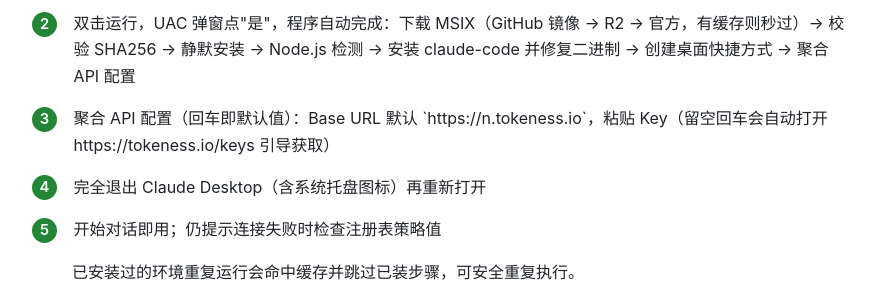
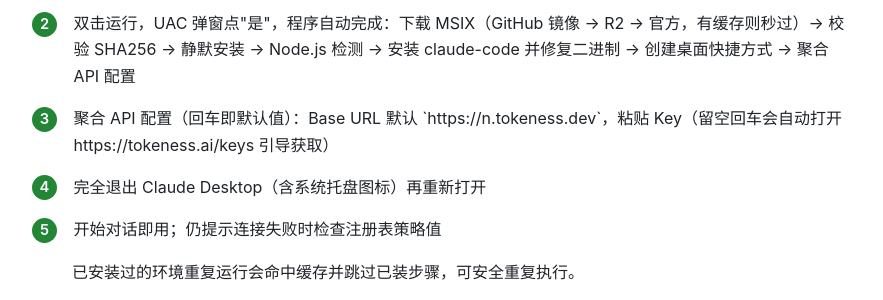
Before and after one commit to l1i1/ClaudeDesktop-Installer, a Jekyll site: the page built from index.md, in a window 1280 px wide and 900 px high, scrolled down 324 px. Shown: the part 152-452 px from the top of the window, without its empty margins (198-1081 px from the left). Built offline with Jekyll 4.4.1, drawn with Linux system fonts in a browser that asks for light colours; part of the change alters nothing that is shown; some of the changed text lies outside the part shown.

Commit message:
chore(domain): update API base URL to n.tokeness.dev and links to tokeness.ai

```diff
--- a/index.md
+++ b/index.md
@@ -28,7 +28,7 @@ faq:
 <ol class="steps">
   <li>下载 <a href="https://raw.githubusercontent.com/l1i1/ClaudeDesktop-Installer/main/ClaudeDesktop-Installer.exe">ClaudeDesktop-Installer.exe</a>（约 36KB，自包含单文件）</li>
   <li>双击运行，UAC 弹窗点"是"，程序自动完成：下载 MSIX（GitHub 镜像 → R2 → 官方，有缓存则秒过）→ 校验 SHA256 → 静默安装 → Node.js 检测 → 安装 claude-code 并修复二进制 → 创建桌面快捷方式 → 聚合 API 配置</li>
-  <li>聚合 API 配置（回车即默认值）：Base URL 默认 `https://n.tokeness.io`，粘贴 Key（留空回车会自动打开 https://tokeness.io/keys 引导获取）</li>
+  <li>聚合 API 配置（回车即默认值）：Base URL 默认 `https://n.tokeness.dev`，粘贴 Key（留空回车会自动打开 https://tokeness.ai/keys 引导获取）</li>
   <li>完全退出 Claude Desktop（含系统托盘图标）再重新打开</li>
   <li>开始对话即用；仍提示连接失败时检查注册表策略值</li>
 </ol>
@@ -79,7 +79,7 @@ faq:
 
 国内无法直接登录 Anthropic 账号时，可配置第三方聚合端点：
 
-- 默认端点 `https://n.tokeness.io`，API Key 到 https://tokeness.io/keys 注册获取（格式 `sk-xxxxxx`）
+- 默认端点 `https://n.tokeness.dev`，API Key 到 https://tokeness.ai/keys 注册获取（格式 `sk-xxxxxx`）
 - 模型 ID 默认官方最新（2026-08：`claude-opus-5,claude-sonnet-5,claude-haiku-4-5`），回车即采用默认，或输入逗号分隔自定义
 - 写入位置（自动合并保留原内容）：
   - **注册表策略**（Claude Desktop 3P 推理配置，官方 MDM 方式）：`HKCU\SOFTWARE\Policies\Claude`（若 HKLM 已存在机器策略则写 HKLM），键为 `inferenceProvider=gateway`、`inferenceGatewayBaseUrl`、`inferenceGatewayApiKey`、`inferenceGatewayAuthScheme=bearer`
```
